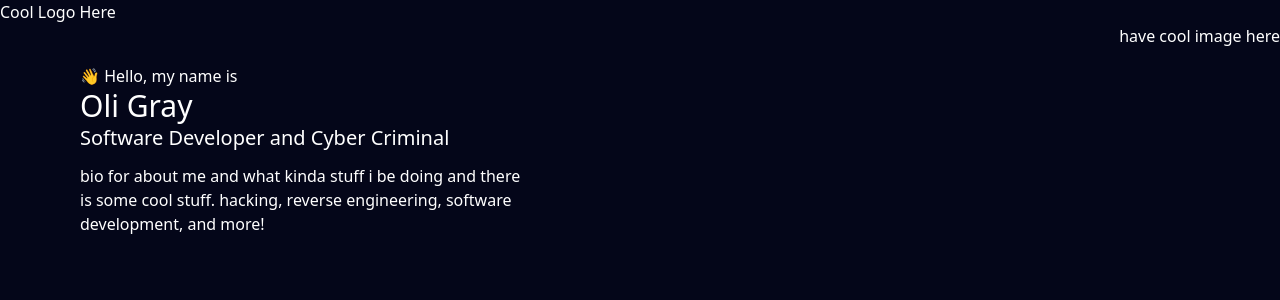
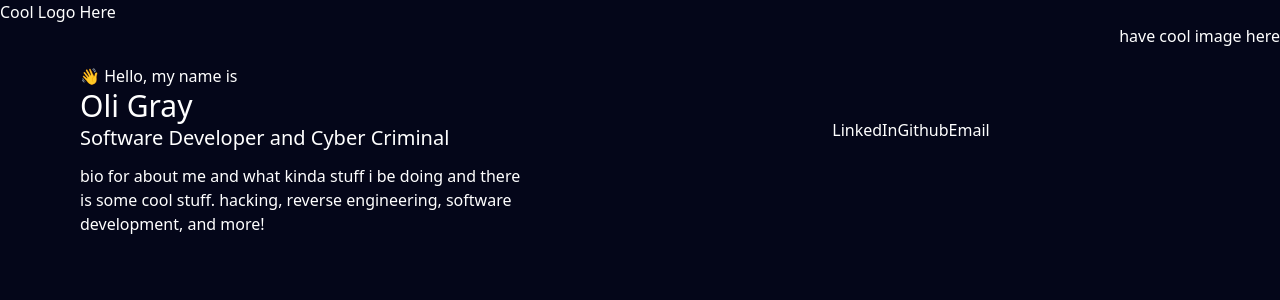
Before and after one commit to KermitTheFr0g/Portfolio, a Next.js app: page / in a window 1280 px wide. Shown: the top 300 px of the page. Built offline with nearby package versions, Linux system fonts and the light colour scheme.

Commit message:
Update index.tsx

```diff
--- a/src/pages/index.tsx
+++ b/src/pages/index.tsx
@@ -31,10 +31,24 @@ export default function Home() {
 
 
           </div>
+
+          <div className='m-auto flex flex-row-reverse pb-10'>
+            <div>
+              Email
+            </div>
+            <div>
+              Github
+            </div>
+            <div>
+              LinkedIn
+            </div>
+          </div>
+
           <div className="text-center">
                   have cool image here
           </div>
         </div>
+
 
 
 
```
